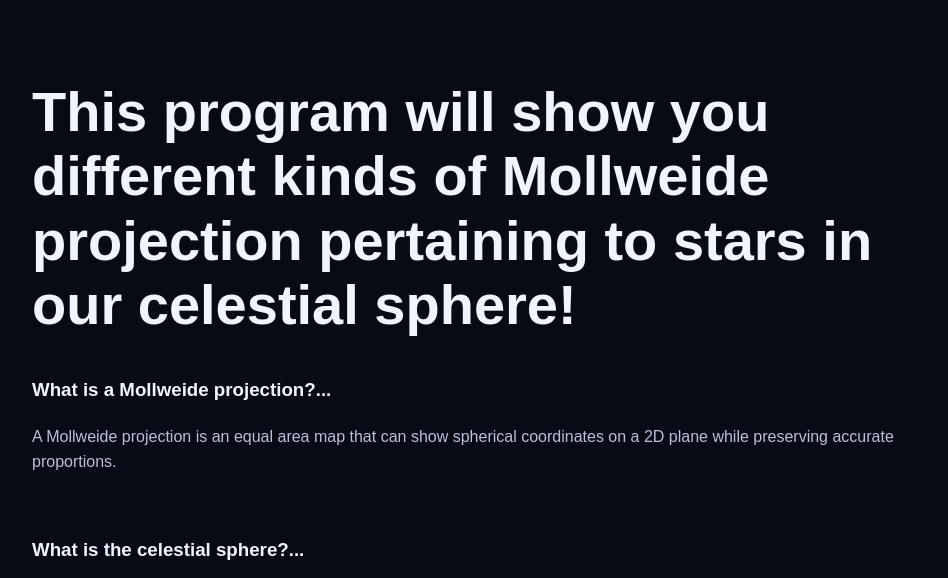
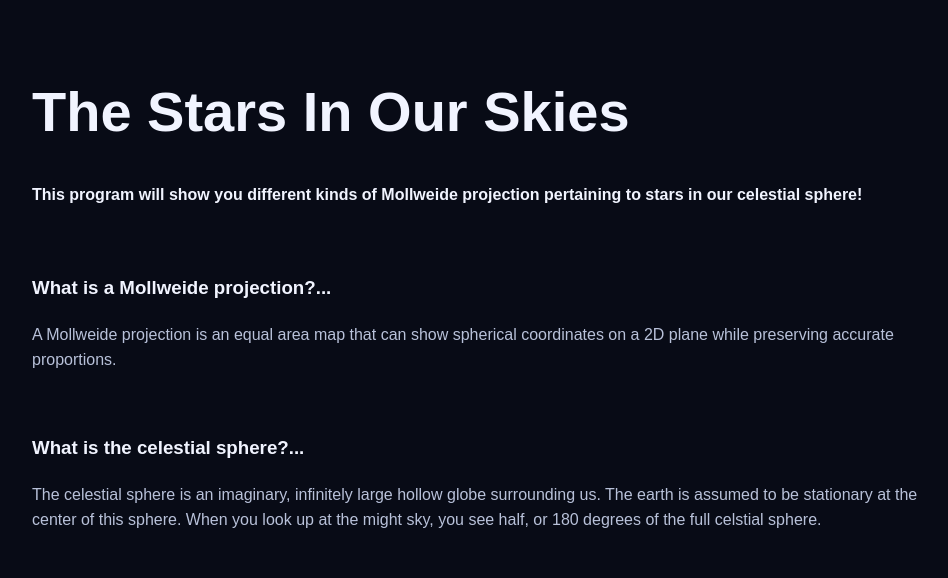
Before and after one commit to anushaaa314/the-stars-in-our-skies, a Flask app: page / in a window 1280 px wide. Shown: the top 578 px of the page, without its empty margins (158-1106 px from the left). Run offline with Flask 3, Linux system fonts and the light colour scheme; parts of the project's set-up code (start-up, migrations or seed data) failed here and were passed over.

Commit message:
New index message, background stars gray

```diff
--- a/main.py
+++ b/main.py
@@ -29,15 +29,24 @@ def distance(ra, dec):
     # convert parallax milliarcseconds into parsecs (inverse relationship)
     parallax = stars["parallax"]
     dist = 1000/parallax
-
+    nearby_stars = dist <= 150
+    background_stars = dist > 150
     # create plot window
     fig = plt.figure(figsize=(14, 7))
     # create mollweide chart
     ax = fig.add_subplot(111, projection="mollweide")
     # plot stars by distance, ra, and dec from the perspective of the earth
-    scatter = ax.scatter(ra, dec, c=dist, cmap="viridis",
+    scatter = ax.scatter(ra[nearby_stars], dec[nearby_stars], c=dist[nearby_stars], cmap="viridis",
                         norm=LogNorm(vmin=dist.min(), vmax=dist.max()),
                         s=1, alpha=0.5)
+    ax.scatter(ra[background_stars], dec[background_stars], color="gray", s=1,
+            alpha=0.5, label="Background stars (>150 parsecs)")
+    ax.legend(
+    loc="lower left",
+    facecolor="black",
+    labelcolor="white",
+    edgecolor="gray"
+    )
     ax.set_position([0.04, 0.12, 0.80, 0.80])
 
     # create a bar showing how many parsecs away each color represents
--- a/templates/index.html
+++ b/templates/index.html
@@ -10,7 +10,9 @@
 </head>
 <body>
     <main class="container">
-        <h1>This program will show you different kinds of Mollweide projection pertaining to stars in our celestial sphere!</h1>
+        <h1>The Stars In Our Skies</h1>
+        <h4>This program will show you different kinds of Mollweide projection pertaining to stars in our celestial sphere!</h4>
+        <br>
         <h3>What is a Mollweide projection?...</h3>
         <p>
             A Mollweide projection is an equal area map that can show spherical coordinates on a 2D plane while preserving accurate proportions.
```
